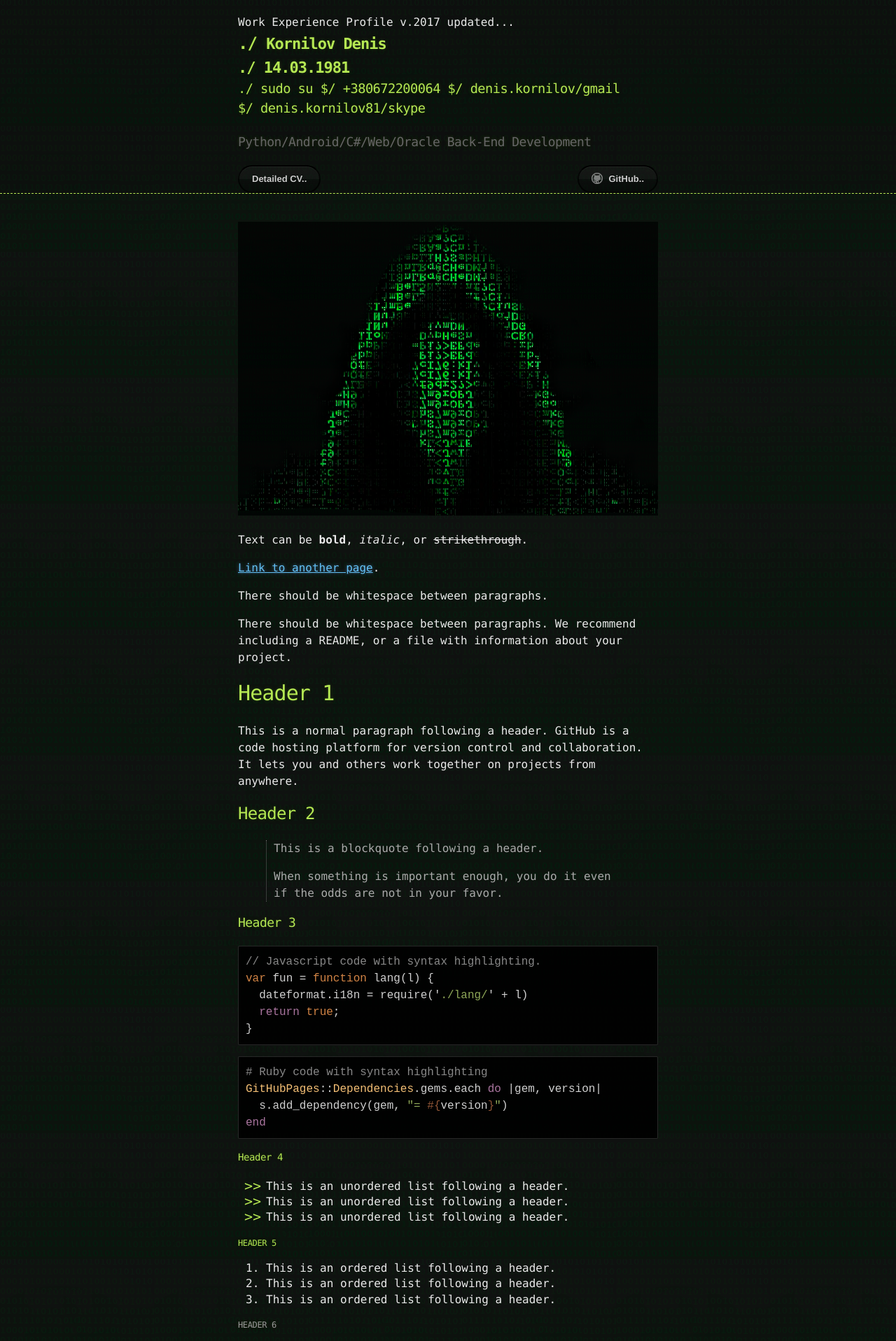
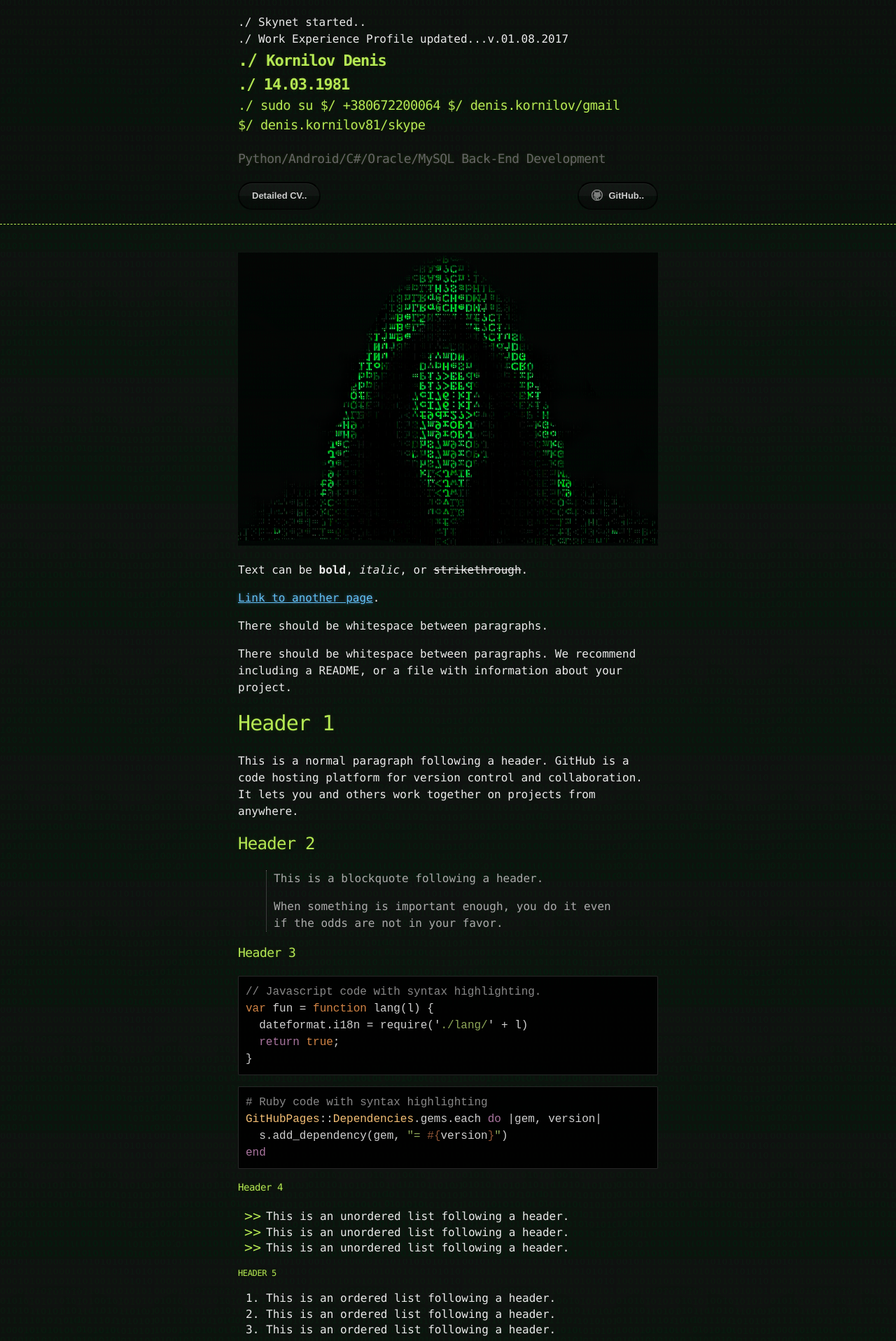
Before and after one commit to kornilov1981/kornilov1981.github.io, a Jekyll site: the page built from index.md, in a window 1280 px wide. Shown: the top 1917 px of the page at 70% size. Built offline with Jekyll 4.4.1, drawn with Linux system fonts in a browser that asks for light colours.

Commit message:
Header Fix

```diff
--- a/_layouts/default.html
+++ b/_layouts/default.html
@@ -6,21 +6,26 @@
     <meta name="viewport" content="width=device-width, initial-scale=1">
     <link rel="stylesheet" href="{{ '/assets/css/style.css?v=' | append: site.github.build_revision | relative_url }}">
     <title>Kornilov Denis Igorovich :: Work Experience</title>
+    <style>
+	   span .simple_header {
+	   		float: left; position: relative; color: #eaeaea;
+        	font-size: 16px;
+        	line-height: 1.5;
+        	font-family: Monaco, "Bitstream Vera Sans Mono", "Lucida Console", Terminal, monospace;
+	   }
+	</style>
   </head>
 
   <body style="text-align: left;">
 
     <header>
       <div class="container">
-        <span style="float: left; position: relative; color: #eaeaea;
-        font-size: 16px;
-        line-height: 1.5;
-        font-family: Monaco, "Bitstream Vera Sans Mono", "Lucida Console", Terminal, monospace;">
-    	Work Experience Profile v.2017 updated...</span>
+      	<span class="simple_header">./&nbsp;Skynet started..</span><br>
+        <span class="simple_header">./&nbsp;Work Experience Profile updated...v.01.08.2017 </span><br>
 	    <h1 style="float: left; position: relative; font-size: 22px; margin-left: 0px;">Kornilov Denis<br> ./&nbsp;14.03.1981</h1>
         <br>
         <h3 style="float: left; position: relative; ">./&nbsp;sudo su $/&nbsp;+380672200064 $/&nbsp;denis.kornilov/gmail<br>$/&nbsp;denis.kornilov81/skype</h3><br>
-        <h2 style="float: left; position: relative; font-size: 18px;">Python/Android/C#/Web/Oracle <nobr>Back-End Development</nobr></h2>
+        <h2 style="float: left; position: relative; font-size: 18px;">Python/Android/C#/Oracle/MySQL <nobr>Back-End Development</nobr></h2>
 
         <div style="clear: both;"></div>
 
@@ -32,6 +37,7 @@
           <a href="{{ site.github.repository_url }}" class="btn btn-github" style="float: right;"><span class="icon"></span>GitHub..</a>
         </section>
       </div>
+      <div style="clear: both;"></div>
     </header>
 
     <div class="container">
```
